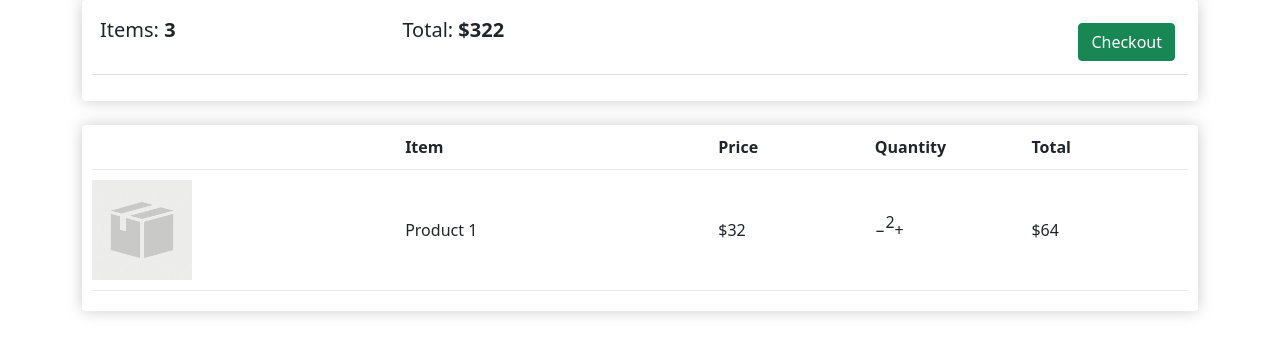
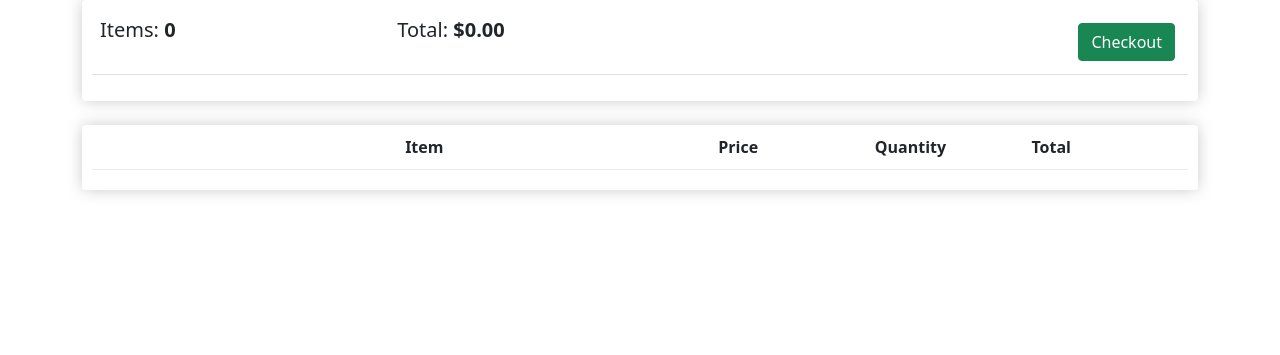
Before and after one commit to bc0d/Django-ArtStore, a Django app: page /cart/ in a window 1280 px wide. Shown: the part 56-411 px from the top of the page. Run offline with Django 5.2, Linux system fonts and the light colour scheme; lists and menus that the app fills with data are empty.

Commit message:
added functions to cart and checkout

```diff
--- a/store/templates/cart.html
+++ b/store/templates/cart.html
@@ -7,10 +7,10 @@
             <div class="box-element">
                 <table class="table">
                     <tr>
-                        <th><h5>Items: <strong>3</strong></h5></th>
-                        <th><h5>Total: <strong>$322</strong></h5></th>
+                        <th><h5>Items: <strong>{{ order.get_cart_items }}</strong></h5></th>
+                        <th><h5>Total: <strong>${{ order.get_cart_total|floatformat:2 }}</strong></h5></th>
                         <th>
-                            <a style="float: right; margin: 5px;" class="btn btn-success" href="">Checkout</a>
+                            <a style="float: right; margin: 5px;" class="btn btn-success" href="{% url 'checkout' %}">Checkout</a>
                         </th>
                     </tr>
                 </table>
@@ -24,15 +24,17 @@
                     <div style="flex: 1;"><strong>Quantity</strong></div>
                     <div style="flex: 1;"><strong>Total</strong></div>
                 </div>
-                <div class="cart-row">
-                    <div class="cart-row-item" style="flex: 2;"><img class="row-image" src="{% static 'images/prod-placeholder.png' %}" alt=""></div>
-                    <div class="cart-row-item" style="flex: 2;">Product 1</div>
-                    <div class="cart-row-item" style="flex: 1;">$32</div>
-                    <div class="cart-row-item" style="flex: 1;">
-                        <div>&#8722;</div> <p>2</p> &#43;
+                {% for item in items %}
+                    <div class="cart-row">
+                        <div class="cart-row-item" style="flex: 2;"><img class="row-image" src="{{ item.product.imageURL }}" alt=""></div>
+                        <div class="cart-row-item" style="flex: 2;">{{ item.product.name }}</div>
+                        <div class="cart-row-item" style="flex: 1;">${{ item.product.price|floatformat:2 }}</div>
+                        <div class="cart-row-item" style="flex: 1;">
+                            <div>&#8722;</div> <p>{{ item.quantity }}</p> <div>&#43;</div>
+                        </div>
+                        <div class="cart-row-item" style="flex: 1;">${{ item.get_total|floatformat:2 }}</div>
                     </div>
-                    <div class="cart-row-item" style="flex: 1;">$64</div>
-                </div>
+                {% endfor %}
             </div>
         </div>
     </div>
--- a/store/views.py
+++ b/store/views.py
@@ -3,15 +3,20 @@ from django.http import HttpResponse
 from .models import *
 
 # Create your views here.
+
+# Home page
 def home(request) :
     return render(request, "home.html")
 
+# About page
 def about(request) :
     return render(request, 'about.html')
 
+# Contact page
 def contact(request) :
     return render(request, 'contact.html')
 
+# All products display page
 def products(request) :
     products = Product.objects.all()
     context = {
@@ -19,11 +24,42 @@ def products(request) :
     }
     return render(request, 'products.html', context)
 
+# Cart page
 def cart(request) :
-    return render(request, 'cart.html')
+    if request.user.is_authenticated :
+        customer = request.user.customer
+        order, created = Order.objects.get_or_create(customer=customer, complete=False)
+        items = order.orderitem_set.all
+    else :
+        items = []
+        order = {
+            'get_cart_total' : 0,
+            'get_cart_items' : 0,
+        }
+    context = {
+        'items' : items,
+        'order' : order,
+    }
+    return render(request, 'cart.html', context)
 
+# Checkout page
 def checkout(request) :
-    return render(request, 'checkout.html')
+    if request.user.is_authenticated :
+        customer = request.user.customer
+        order, created = Order.objects.get_or_create(customer=customer, complete=False)
+        items = order.orderitem_set.all
+    else :
+        items = []
+        order = {
+            'get_cart_total' : 0,
+            'get_cart_items' : 0,
+        }
+    context = {
+        'items' : items,
+        'order' : order,
+    }
+    return render(request, 'checkout.html', context)
+
 
 def services(request) :
     return render(request, 'services.html')
```
Also changed, not shown: store/models.py (+16 -0 lines), store/templates/checkout.html (+11 -10 lines).
